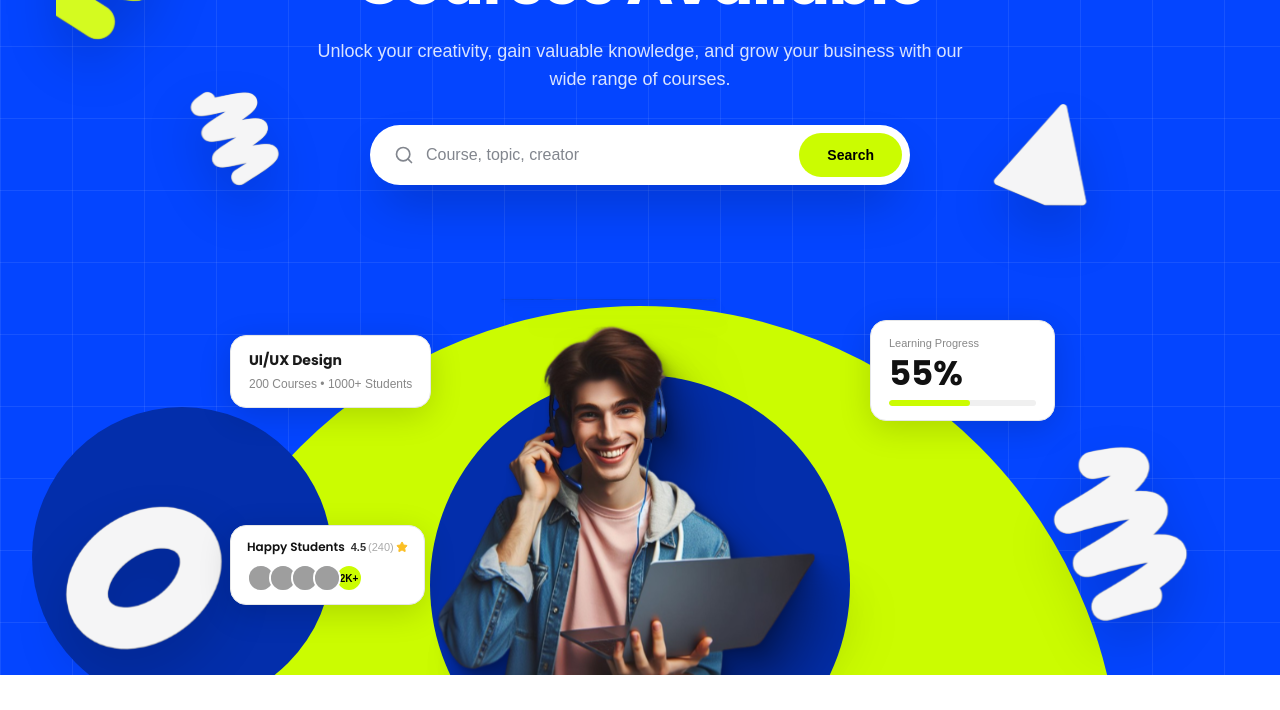
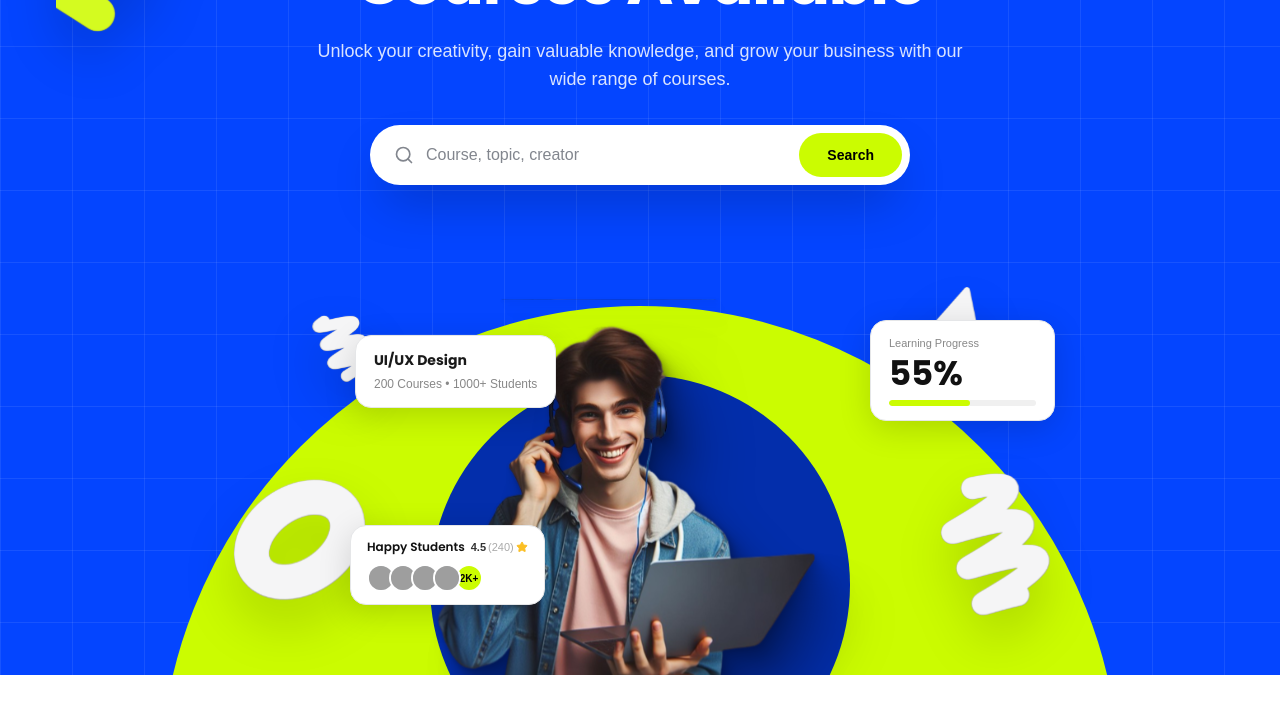
Before and after one commit to Mohosin075/bytespace-frontend, a Next.js app: page / in a window 1280 px wide. Shown: the part 242-952 px from the top of the page. Built offline with nearby package versions, Linux system fonts and the light colour scheme; grey boxes are pictures that could not be loaded; a web font is replaced by a local one.

Commit message:
feat: implement home page with hero section and course search

```diff
--- a/src/app/page.tsx
+++ b/src/app/page.tsx
@@ -48,44 +48,17 @@ export default function HomePage() {
       <section className="bg-hero-grid relative overflow-hidden text-white" style={{ minHeight: '780px' }}>
         <Navbar variant="blue" />
 
-        {/* ── 3D Floating Graphic Elements from Figma ── */}
+        {/* ── Top Floating Corner Graphic Elements from Figma ── */}
         {/* TOP-LEFT: Lime wavy ribbon */}
-        <div className="absolute top-8 left-4 xl:left-14 w-[160px] xl:w-[200px] pointer-events-none z-10">
+        <div className="absolute top-6 left-4 xl:left-14 w-[160px] xl:w-[200px] pointer-events-none z-10">
           {/* eslint-disable-next-line @next/next/no-img-element */}
           <img src="/hero/left1.svg" alt="3D Lime Ribbon" className="w-full h-auto drop-shadow-2xl" />
-        </div>
-
-        {/* MID-LEFT: White 3D coiled spring from Figma */}
-        <div className="absolute top-[34%] left-[10%] xl:left-[13%] w-[95px] md:w-[115px] xl:w-[135px] pointer-events-none z-10">
-          {/* eslint-disable-next-line @next/next/no-img-element */}
-          <img src="/hero/left2.svg" alt="3D White Spring" className="w-full h-auto drop-shadow-2xl" />
-        </div>
-
-        {/* BOTTOM-LEFT: Dark blue circle behind donut (exact match to Figma reference) */}
-        <div className="absolute -bottom-8 -left-8 md:left-2 xl:left-8 w-[220px] md:w-[260px] xl:w-[300px] h-[220px] md:h-[260px] xl:h-[300px] rounded-full bg-[#032eab] pointer-events-none z-10" />
-
-        {/* BOTTOM-LEFT: Giant white torus ring from Figma */}
-        <div className="absolute -bottom-4 -left-6 md:left-2 xl:left-8 w-[160px] md:w-[195px] xl:w-[225px] pointer-events-none z-20">
-          {/* eslint-disable-next-line @next/next/no-img-element */}
-          <img src="/hero/left3.svg" alt="3D White Donut" className="w-full h-auto drop-shadow-2xl" />
         </div>
 
         {/* TOP-RIGHT: Lime tall capsule/cylinder */}
         <div className="absolute top-6 right-6 xl:right-16 w-[130px] xl:w-[170px] pointer-events-none z-10">
           {/* eslint-disable-next-line @next/next/no-img-element */}
           <img src="/hero/right1.svg" alt="3D Lime Capsule" className="w-full h-auto drop-shadow-2xl" />
-        </div>
-
-        {/* MID-RIGHT: White 3D triangle / pyramid */}
-        <div className="absolute top-[36%] right-[8%] xl:right-[13%] w-[110px] xl:w-[140px] pointer-events-none z-10">
-          {/* eslint-disable-next-line @next/next/no-img-element */}
-          <img src="/hero/right2.svg" alt="3D White Pyramid" className="w-full h-auto drop-shadow-2xl" />
-        </div>
-
-        {/* BOTTOM-RIGHT: White wavy helical ribbon */}
-        <div className="absolute bottom-6 right-6 xl:right-14 w-[160px] xl:w-[220px] pointer-events-none z-20">
-          {/* eslint-disable-next-line @next/next/no-img-element */}
-          <img src="/hero/right3.svg" alt="3D White Wave" className="w-full h-auto drop-shadow-2xl" />
         </div>
 
         {/* ── Hero Text Content ── */}
@@ -121,7 +94,7 @@ export default function HomePage() {
         {/* ── Hero Bottom Visual: Fixed stage with centered arch and elements ── */}
         <div className="relative w-full flex justify-center overflow-visible" style={{ height: '450px', marginTop: '40px' }}>
 
-          {/* Fixed-width inner stage — everything positioned relative to this */}
+          {/* Fixed-width inner stage — everything positioned relative to this (100% matched to Image 2) */}
           <div className="relative" style={{ width: '960px', height: '450px' }}>
 
             {/* Dark blue inner circle at bottom center inside lime arch */}
@@ -173,11 +146,63 @@ export default function HomePage() {
               />
             </div>
 
+            {/* MID-LEFT: White 3D coiled spring from Figma */}
+            <div
+              className="absolute pointer-events-none z-10"
+              style={{
+                left: '135px',
+                top: '75px',
+                width: '95px',
+              }}
+            >
+              {/* eslint-disable-next-line @next/next/no-img-element */}
+              <img src="/hero/left2.svg" alt="3D White Spring" className="w-full h-auto drop-shadow-2xl" />
+            </div>
+
+            {/* BOTTOM-LEFT: Giant white torus ring from Figma (resting directly on lime arch) */}
+            <div
+              className="absolute pointer-events-none z-20"
+              style={{
+                left: '45px',
+                bottom: '40px',
+                width: '190px',
+              }}
+            >
+              {/* eslint-disable-next-line @next/next/no-img-element */}
+              <img src="/hero/left3.svg" alt="3D White Donut" className="w-full h-auto drop-shadow-2xl" />
+            </div>
+
+            {/* MID-RIGHT: White 3D triangle / pyramid from Figma */}
+            <div
+              className="absolute pointer-events-none z-10"
+              style={{
+                right: '115px',
+                top: '50px',
+                width: '105px',
+              }}
+            >
+              {/* eslint-disable-next-line @next/next/no-img-element */}
+              <img src="/hero/right2.svg" alt="3D White Pyramid" className="w-full h-auto drop-shadow-2xl" />
+            </div>
+
+            {/* BOTTOM-RIGHT: White wavy helical ribbon from Figma */}
+            <div
+              className="absolute pointer-events-none z-20"
+              style={{
+                right: '40px',
+                bottom: '35px',
+                width: '180px',
+              }}
+            >
+              {/* eslint-disable-next-line @next/next/no-img-element */}
+              <img src="/hero/right3.svg" alt="3D White Wave" className="w-full h-auto drop-shadow-2xl" />
+            </div>
+
             {/* ── Card 1: UI/UX Design — LEFT side of student ── */}
             <div
               className="absolute z-30 bg-white rounded-2xl border border-neutral-100 text-left"
               style={{
-                left: '70px',
+                left: '195px',
                 top: '110px',
                 padding: '14px 18px',
                 minWidth: '200px',
@@ -216,7 +241,7 @@ export default function HomePage() {
             <div
               className="absolute z-30 bg-white rounded-2xl border border-neutral-100 text-left"
               style={{
-                left: '70px',
+                left: '190px',
                 bottom: '70px',
                 padding: '12px 16px',
                 boxShadow: '0 8px 32px rgba(0,0,0,0.15)',
```
